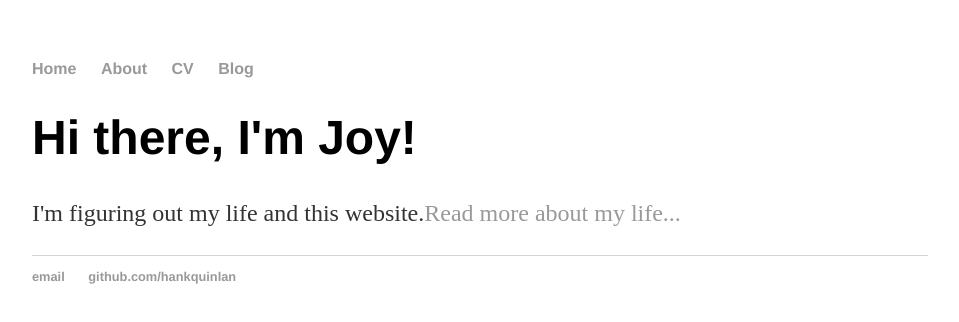
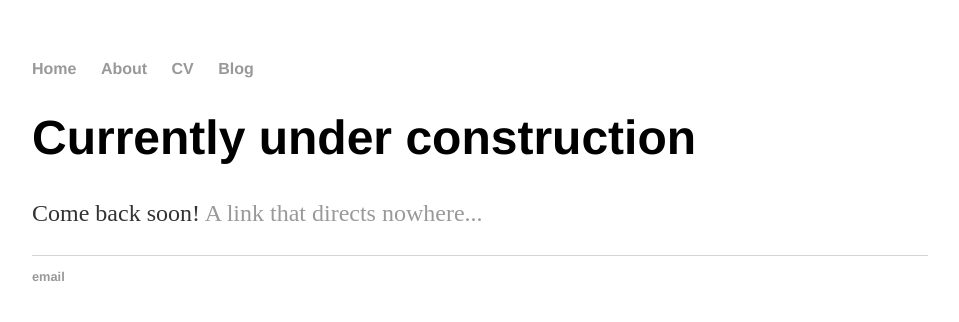
Before and after one commit to jcc217/jcc217.github.io, a plain HTML site: page index.html in a window 1280 px wide. Shown: the whole page, without its empty margins (160-1119 px from the left). Drawn offline with Linux system fonts and the light colour scheme.

Commit message:
Update index.html

```diff
--- a/index.html
+++ b/index.html
@@ -17,14 +17,13 @@
 		</nav>
 		<div class="container">
     		<div class="blurb">
-        		<h1>Hi there, I'm Joy!</h1>
-				<p>I'm figuring out my life and this website.<a href="/about">Read more about my life...</a></p>
+        		<h1>Currently under construction</h1>
+				<p>Come back soon! <a href="/about">A link that directs nowhere...</a></p>
     		</div><!-- /.blurb -->
 		</div><!-- /.container -->
 		<footer>
     		<ul>
-        		<li><a href="mailto:hankquinlanhub@gmail.com">email</a></li>
-        		<li><a href="https://github.com/hankquinlan">github.com/hankquinlan</a></li>
+        		<li><a href="mailto:jchang217@gmail.com">email</a></li>
 			</ul>
 		</footer>
 	</body>
```
